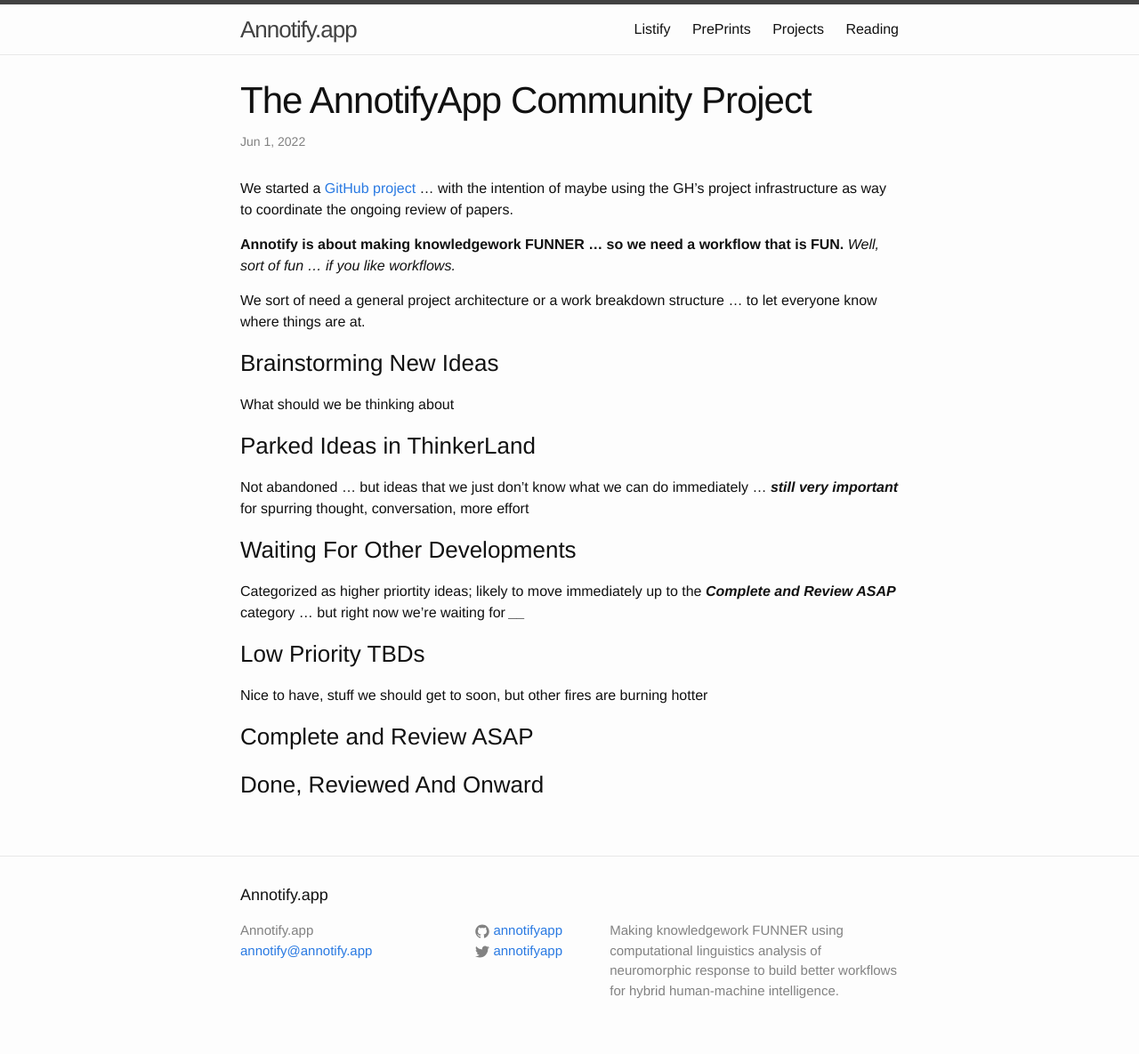
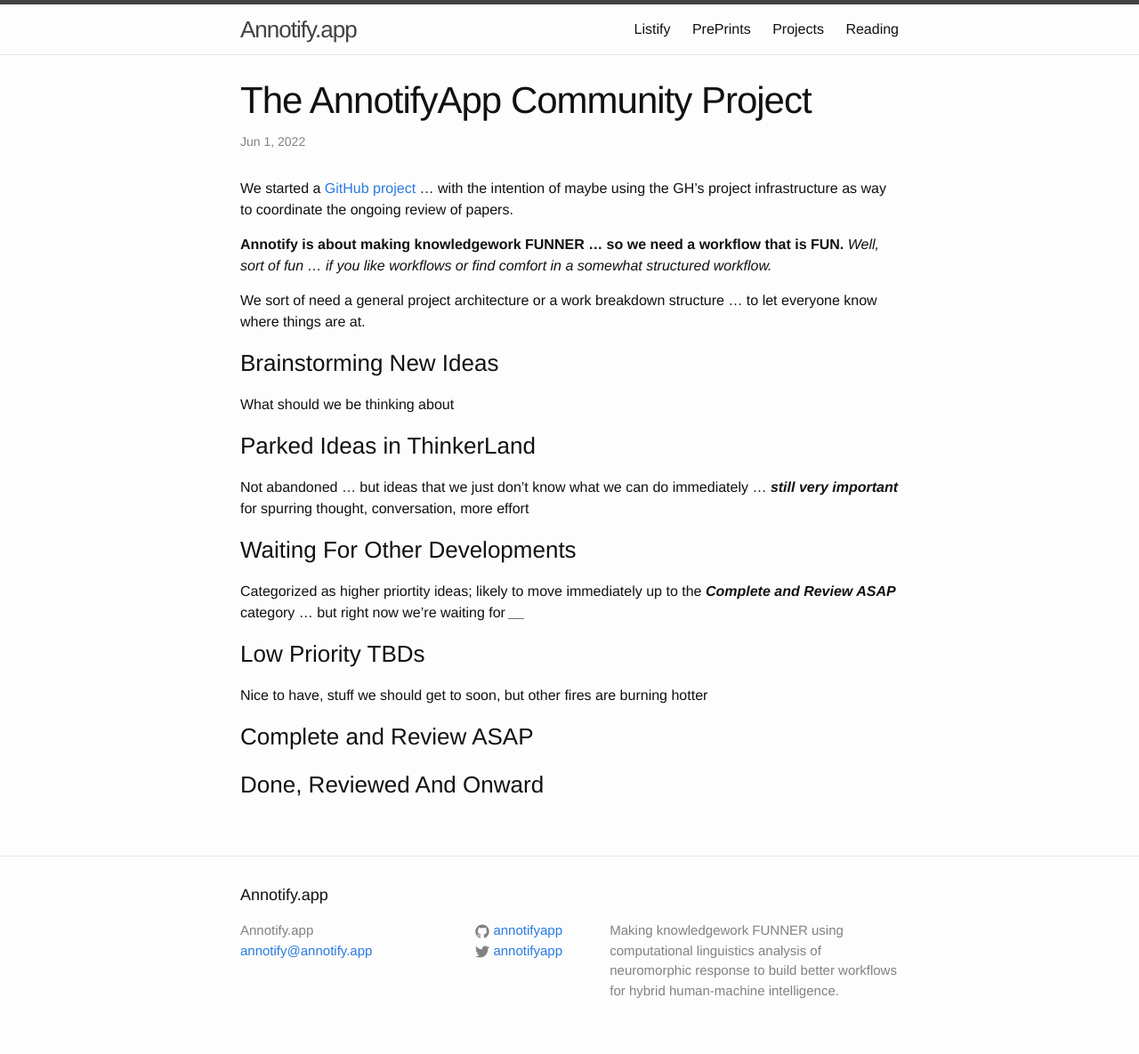
Before and after one commit to annotifyapp/annotifyapp.github.io, a Jekyll site: the page built from _posts/2022-06-01-annotify-org-project.md, in a window 1280 px wide. Shown: the whole page at 89% size. Built offline with Jekyll 4.4.1, drawn with Linux system fonts in a browser that asks for light colours.

Commit message:
find comfort

```diff
--- a/_posts/2022-06-01-annotify-org-project.md
+++ b/_posts/2022-06-01-annotify-org-project.md
@@ -8,7 +8,7 @@ categories: template
 
 We started a [GitHub project](https://github.com/orgs/annotifyapp/projects/1) ... with the intention of maybe using the GH's project infrastructure as way to coordinate the ongoing review of papers.
 
-**Annotify is about making knowledgework FUNNER ... so we need a workflow that is FUN.** *Well, sort of fun ... if you like workflows.*
+**Annotify is about making knowledgework FUNNER ... so we need a workflow that is FUN.** *Well, sort of fun ... if you like workflows or find comfort in a somewhat structured workflow.*
 
 We sort of need a general project architecture or a work breakdown structure ... to let everyone know where things are at.
 
```
